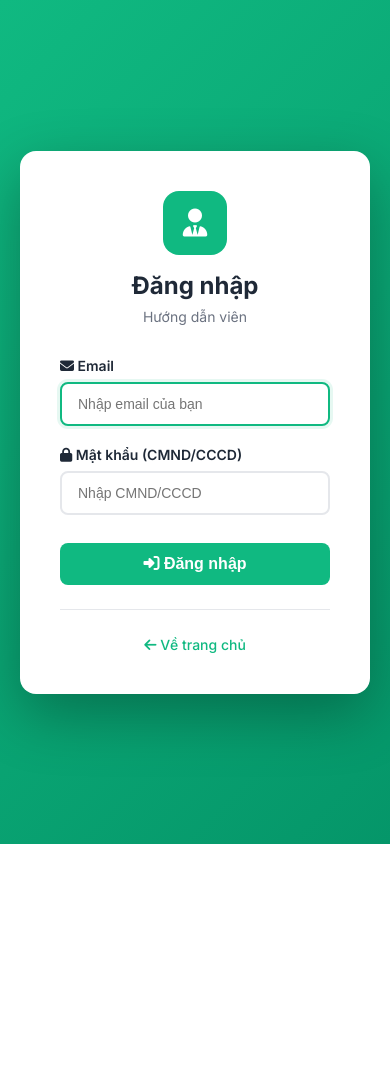
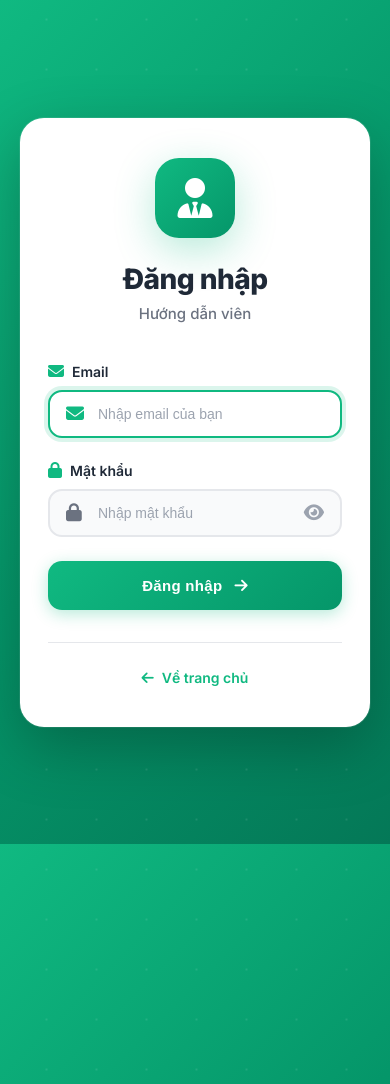
Before and after one commit to thuquan06/pro1014, a PHP site: page /pro1014/views/guide/login.php in a window 390 px wide; the page is wider, and only the part inside the window is pictured. Shown: the top 1084 px of that part. Before the commit the page ends 844 px from the top of that part, so only its background shows below. Run offline with PHP 8.4, Linux system fonts and the light colour scheme; some libraries are stand-ins or nearby versions.

Commit message:
fix/loginguide

```diff
--- a/views/guide/login.php
+++ b/views/guide/login.php
@@ -5,7 +5,7 @@
   <meta name="viewport" content="width=device-width, initial-scale=1">
   <title>Đăng nhập - Hướng dẫn viên | StarVel Travel</title>
   <link rel="stylesheet" href="https://cdnjs.cloudflare.com/ajax/libs/font-awesome/6.5.1/css/all.min.css">
-  <link href="https://fonts.googleapis.com/css2?family=Inter:wght@400;500;600;700&display=swap" rel="stylesheet">
+  <link href="https://fonts.googleapis.com/css2?family=Inter:wght@400;500;600;700;800&display=swap" rel="stylesheet">
   <style>
     * {
       margin: 0;
@@ -14,122 +14,246 @@
     }
 
     body {
-      font-family: 'Inter', -apple-system, sans-serif;
-      background: linear-gradient(135deg, #10b981 0%, #059669 100%);
+      font-family: 'Inter', -apple-system, BlinkMacSystemFont, 'Segoe UI', Roboto, sans-serif;
+      background: linear-gradient(135deg, #10b981 0%, #059669 50%, #047857 100%);
       min-height: 100vh;
       display: flex;
       align-items: center;
       justify-content: center;
       padding: 20px;
+      position: relative;
+      overflow: hidden;
+    }
+
+    body::before {
+      content: '';
+      position: absolute;
+      top: -50%;
+      left: -50%;
+      width: 200%;
+      height: 200%;
+      background: radial-gradient(circle, rgba(255,255,255,0.1) 1px, transparent 1px);
+      background-size: 50px 50px;
+      animation: moveBackground 20s linear infinite;
+      pointer-events: none;
+    }
+
+    @keyframes moveBackground {
+      0% { transform: translate(0, 0); }
+      100% { transform: translate(50px, 50px); }
+    }
+
+    .login-wrapper {
+      width: 100%;
+      max-width: 440px;
+      animation: fadeInUp 0.6s ease-out;
+      position: relative;
+      z-index: 1;
+    }
+
+    @keyframes fadeInUp {
+      from {
+        opacity: 0;
+        transform: translateY(40px);
+      }
+      to {
+        opacity: 1;
+        transform: translateY(0);
+      }
     }
 
     .login-container {
-      background: white;
-      border-radius: 16px;
-      box-shadow: 0 20px 60px rgba(0, 0, 0, 0.3);
+      background: #ffffff;
+      border-radius: 24px;
+      box-shadow: 0 20px 60px rgba(0, 0, 0, 0.25), 0 0 0 1px rgba(255, 255, 255, 0.1);
       width: 100%;
-      max-width: 420px;
-      padding: 40px;
+      padding: 48px 40px;
+      backdrop-filter: blur(10px);
     }
 
     .login-header {
       text-align: center;
-      margin-bottom: 32px;
+      margin-bottom: 40px;
     }
 
-    .login-icon {
-      width: 64px;
-      height: 64px;
-      background: #10b981;
-      border-radius: 16px;
+    .login-icon-wrapper {
+      width: 100px;
+      height: 100px;
+      margin: 0 auto 24px;
+    }
+
+    .login-icon-bg {
+      width: 100%;
+      height: 100%;
+      background: linear-gradient(135deg, #10b981 0%, #059669 100%);
+      border-radius: 24px;
       display: flex;
       align-items: center;
       justify-content: center;
-      margin: 0 auto 16px;
+      box-shadow: 0 12px 40px rgba(16, 185, 129, 0.3);
+      transition: transform 0.3s ease;
+    }
+
+    .login-icon-wrapper:hover .login-icon-bg {
+      transform: scale(1.05) rotate(5deg);
+    }
+
+    .login-icon-bg i {
+      font-size: 48px;
       color: white;
-      font-size: 28px;
     }
 
     .login-header h1 {
-      font-size: 24px;
-      font-weight: 700;
+      font-size: 32px;
+      font-weight: 800;
       color: #1f2937;
       margin-bottom: 8px;
+      letter-spacing: -0.5px;
     }
 
     .login-header p {
+      font-size: 15px;
+      color: #6b7280;
+      font-weight: 500;
+    }
+
+    .alert-error {
+      padding: 16px 20px;
+      background: #fee2e2;
+      border: 1px solid #ef4444;
+      border-radius: 14px;
+      color: #991b1b;
+      margin-bottom: 24px;
       font-size: 14px;
-      color: #6b7280;
+      display: flex;
+      align-items: center;
+      gap: 12px;
+      font-weight: 500;
+      box-shadow: 0 4px 12px rgba(239, 68, 68, 0.15);
+    }
+
+    .alert-error i {
+      color: #ef4444;
+      font-size: 20px;
     }
 
     .form-group {
-      margin-bottom: 20px;
+      margin-bottom: 24px;
     }
 
     .form-label {
-      display: block;
-      margin-bottom: 8px;
+      display: flex;
+      align-items: center;
+      gap: 8px;
+      margin-bottom: 10px;
       font-weight: 600;
       color: #1f2937;
       font-size: 14px;
     }
 
+    .form-label i {
+      color: #10b981;
+      font-size: 16px;
+    }
+
+    .input-wrapper {
+      position: relative;
+    }
+
     .form-control {
       width: 100%;
-      padding: 12px 16px;
+      padding: 16px 20px 16px 50px;
       border: 2px solid #e5e7eb;
-      border-radius: 8px;
-      font-size: 14px;
-      transition: all 0.2s;
-      background: white;
+      border-radius: 14px;
+      font-size: 15px;
+      transition: all 0.3s ease;
+      background: #f9fafb;
       color: #1f2937;
+      font-weight: 500;
+    }
+
+    .form-control::placeholder {
+      color: #9ca3af;
+      font-weight: 400;
     }
 
     .form-control:focus {
       outline: none;
       border-color: #10b981;
-      box-shadow: 0 0 0 3px rgba(16, 185, 129, 0.1);
+      background: #ffffff;
+      box-shadow: 0 0 0 4px rgba(16, 185, 129, 0.15);
+    }
+
+    .input-icon {
+      position: absolute;
+      left: 18px;
+      top: 50%;
+      transform: translateY(-50%);
+      color: #6b7280;
+      font-size: 18px;
+      pointer-events: none;
+      transition: color 0.3s;
+    }
+
+    .form-control:focus + .input-icon,
+    .input-wrapper:focus-within .input-icon {
+      color: #10b981;
+    }
+
+    .password-toggle {
+      position: absolute;
+      right: 18px;
+      top: 50%;
+      transform: translateY(-50%);
+      cursor: pointer;
+      color: #9ca3af;
+      font-size: 18px;
+      transition: color 0.3s;
+      z-index: 10;
+    }
+
+    .password-toggle:hover {
+      color: #10b981;
     }
 
     .btn-login {
       width: 100%;
-      padding: 12px;
-      background: #10b981;
+      padding: 18px;
+      background: linear-gradient(135deg, #10b981 0%, #059669 100%);
       color: white;
       border: none;
-      border-radius: 8px;
+      border-radius: 14px;
       font-size: 16px;
-      font-weight: 600;
+      font-weight: 700;
       cursor: pointer;
-      transition: all 0.2s;
+      transition: all 0.3s ease;
       margin-top: 8px;
+      display: flex;
+      align-items: center;
+      justify-content: center;
+      gap: 12px;
+      letter-spacing: 0.3px;
+      box-shadow: 0 4px 16px rgba(16, 185, 129, 0.3);
     }
 
     .btn-login:hover {
-      background: #059669;
-      transform: translateY(-1px);
+      background: linear-gradient(135deg, #059669 0%, #047857 100%);
+      box-shadow: 0 8px 28px rgba(16, 185, 129, 0.4);
+      transform: translateY(-2px);
     }
 
-    .alert-error {
-      padding: 12px 16px;
-      background: #fee2e2;
-      border: 1px solid #ef4444;
-      border-radius: 8px;
-      color: #991b1b;
-      margin-bottom: 20px;
-      font-size: 14px;
-      display: flex;
-      align-items: center;
-      gap: 8px;
+    .btn-login:active {
+      transform: translateY(0);
     }
 
-    .alert-error i {
-      color: #ef4444;
+    .btn-login.loading {
+      opacity: 0.7;
+      cursor: not-allowed;
     }
 
     .login-footer {
       text-align: center;
-      margin-top: 24px;
+      margin-top: 32px;
       padding-top: 24px;
       border-top: 1px solid #e5e7eb;
     }
@@ -138,19 +262,57 @@
       color: #10b981;
       text-decoration: none;
       font-size: 14px;
-      font-weight: 500;
+      font-weight: 600;
+      display: inline-flex;
+      align-items: center;
+      gap: 8px;
+      transition: all 0.3s;
     }
 
     .login-footer a:hover {
+      color: #059669;
       text-decoration: underline;
+      transform: translateX(-4px);
+    }
+
+    @media (max-width: 480px) {
+      .login-container {
+        padding: 40px 28px;
+      }
+
+      .login-header h1 {
+        font-size: 28px;
+      }
+
+      .login-icon-wrapper {
+        width: 80px;
+        height: 80px;
+      }
+
+      .login-icon-bg i {
+        font-size: 40px;
+      }
+
+      .form-control {
+        padding: 14px 18px 14px 48px;
+        font-size: 14px;
+      }
+
+      .btn-login {
+        padding: 16px;
+        font-size: 15px;
+      }
     }
   </style>
 </head>
 <body>
+  <div class="login-wrapper">
     <div class="login-container">
       <div class="login-header">
-      <div class="login-icon">
+        <div class="login-icon-wrapper">
+          <div class="login-icon-bg">
             <i class="fas fa-user-tie"></i>
+          </div>
         </div>
         <h1>Đăng nhập</h1>
         <p>Hướng dẫn viên</p>
@@ -163,11 +325,12 @@
         </div>
       <?php endif; ?>
 
-    <form method="POST" action="?act=guide">
+      <form method="POST" action="?act=guide" id="loginForm">
         <div class="form-group">
           <label class="form-label" for="email">
             <i class="fas fa-envelope"></i> Email
           </label>
+          <div class="input-wrapper">
             <input
               type="email"
               id="email"
@@ -176,25 +339,34 @@
               placeholder="Nhập email của bạn"
               required
               autofocus
+              autocomplete="email"
             >
+            <i class="fas fa-envelope input-icon"></i>
+          </div>
         </div>
 
         <div class="form-group">
           <label class="form-label" for="password">
-          <i class="fas fa-lock"></i> Mật khẩu (CMND/CCCD)
+            <i class="fas fa-lock"></i> Mật khẩu
           </label>
+          <div class="input-wrapper">
             <input
               type="password"
               id="password"
               name="password"
               class="form-control"
-          placeholder="Nhập CMND/CCCD"
+              placeholder="Nhập mật khẩu"
               required
+              autocomplete="current-password"
             >
+            <i class="fas fa-lock input-icon"></i>
+            <i class="fas fa-eye password-toggle" id="togglePassword"></i>
+          </div>
         </div>
 
-      <button type="submit" class="btn-login">
-        <i class="fas fa-sign-in-alt"></i> Đăng nhập
+        <button type="submit" class="btn-login" id="btnSubmit">
+          <span>Đăng nhập</span>
+          <i class="fas fa-arrow-right"></i>
         </button>
       </form>
 
@@ -204,5 +376,43 @@
         </a>
       </div>
     </div>
+  </div>
+
+  <script>
+    // Toggle password visibility
+    const togglePassword = document.getElementById('togglePassword');
+    const passwordInput = document.getElementById('password');
+
+    if (togglePassword && passwordInput) {
+      togglePassword.addEventListener('click', function() {
+        const type = passwordInput.getAttribute('type') === 'password' ? 'text' : 'password';
+        passwordInput.setAttribute('type', type);
+        this.classList.toggle('fa-eye');
+        this.classList.toggle('fa-eye-slash');
+      });
+    }
+
+    // Form submission loading state
+    const loginForm = document.getElementById('loginForm');
+    const btnSubmit = document.getElementById('btnSubmit');
+
+    if (loginForm && btnSubmit) {
+      loginForm.addEventListener('submit', function() {
+        btnSubmit.classList.add('loading');
+        const span = btnSubmit.querySelector('span');
+        if (span) {
+          span.textContent = 'Đang xử lý...';
+        }
+      });
+    }
+
+    // Auto focus on email input
+    window.addEventListener('load', function() {
+      const emailInput = document.getElementById('email');
+      if (emailInput) {
+        emailInput.focus();
+      }
+    });
+  </script>
 </body>
 </html>
```
Lines whose indentation alone changed are shown as unchanged.
